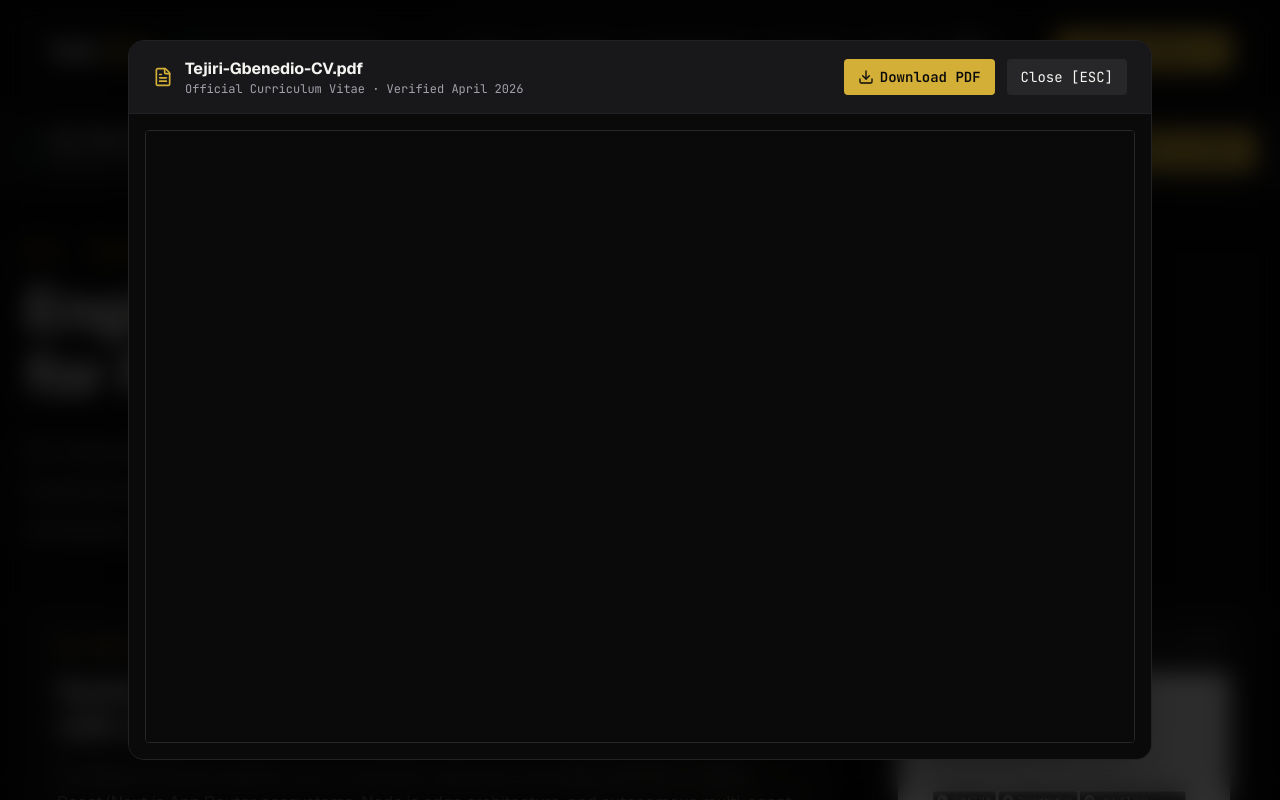
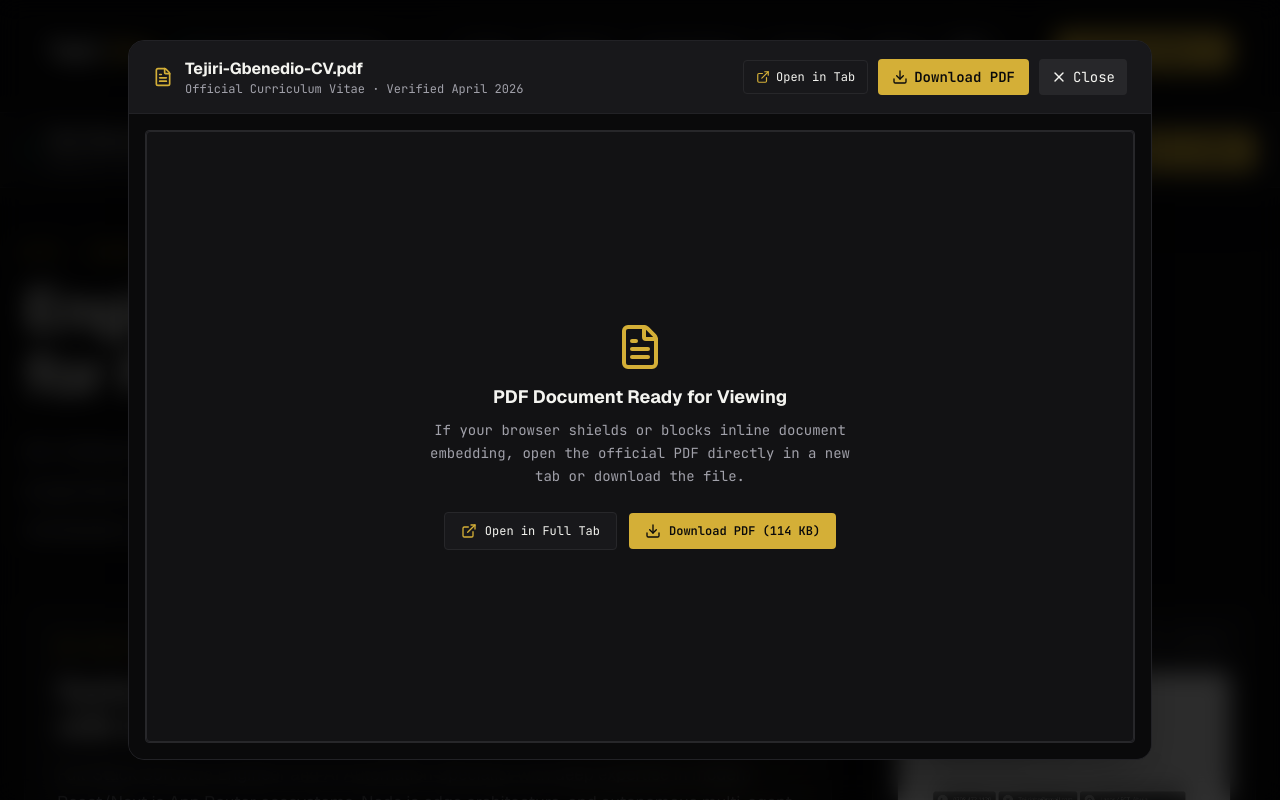
Before and after one commit to Tejiri-Gbenedio/Tejiri-Gbenedio, a Next.js app: page /cv in a window 1280 px wide. Both pictures are taken after a click on the button "Preview PDF Document". Shown: the top 800 px of the page. Built offline with nearby package versions, Linux system fonts and the light colour scheme.

Commit message:
fix: allow same-origin iframe embedding and enhance PDF modal fallback

```diff
--- a/next.config.ts
+++ b/next.config.ts
@@ -6,7 +6,8 @@ const nextConfig: NextConfig = {
       {
         source: '/(.*)',
         headers: [
-          { key: 'X-Frame-Options', value: 'DENY' },
+          { key: 'X-Frame-Options', value: 'SAMEORIGIN' },
+          { key: 'Content-Security-Policy', value: "frame-ancestors 'self'" },
           { key: 'X-Content-Type-Options', value: 'nosniff' },
           { key: 'Referrer-Policy', value: 'strict-origin-when-cross-origin' },
           { key: 'Permissions-Policy', value: 'camera=(), microphone=(), geolocation=()' },
--- a/src/components/cv/CVView.tsx
+++ b/src/components/cv/CVView.tsx
@@ -1,6 +1,6 @@
 'use client'
 
-import React, { useState } from 'react'
+import React, { useState, useEffect } from 'react'
 import Image from 'next/image'
 import Link from 'next/link'
 import MaskText from '@/components/motion/MaskText'
@@ -25,11 +25,28 @@ import {
   ChevronRight,
   Briefcase,
   GraduationCap,
+  X,
 } from 'lucide-react'
 import { builderCredential, contactLinks, cv } from '@/data/portfolio'
 
 export default function CVView() {
   const [showPdfModal, setShowPdfModal] = useState(false)
+
+  useEffect(() => {
+    const handleKeyDown = (e: KeyboardEvent) => {
+      if (e.key === 'Escape') setShowPdfModal(false)
+    }
+    if (showPdfModal) {
+      document.body.style.overflow = 'hidden'
+      window.addEventListener('keydown', handleKeyDown)
+    } else {
+      document.body.style.overflow = ''
+    }
+    return () => {
+      document.body.style.overflow = ''
+      window.removeEventListener('keydown', handleKeyDown)
+    }
+  }, [showPdfModal])
 
   const experience = [
     {
@@ -513,22 +530,39 @@ export default function CVView() {
 
       {/* PDF Modal Preview */}
       {showPdfModal && (
-        <div className="fixed inset-0 z-50 flex items-center justify-center p-4 sm:p-6 bg-black/80 backdrop-blur-md animate-in fade-in duration-200">
-          <div className="relative w-full max-w-5xl h-[90vh] bg-[#121214] border border-[#222226] rounded-2xl shadow-2xl flex flex-col overflow-hidden">
-            <div className="flex items-center justify-between px-6 py-4 border-b border-[#222226] bg-[#18181B]">
-              <div className="flex items-center gap-3">
-                <FileText className="w-5 h-5 text-[#D4AF37]" />
-                <div>
-                  <h3 className="font-sans text-base font-bold text-[#F4F4F0]">
+        <div
+          onClick={() => setShowPdfModal(false)}
+          className="fixed inset-0 z-50 flex items-center justify-center p-4 sm:p-6 bg-black/80 backdrop-blur-md animate-in fade-in duration-200"
+        >
+          <div
+            onClick={(e) => e.stopPropagation()}
+            className="relative w-full max-w-5xl h-[90vh] bg-[#121214] border border-[#222226] rounded-2xl shadow-2xl flex flex-col overflow-hidden"
+          >
+            <div className="flex items-center justify-between px-6 py-4 border-b border-[#222226] bg-[#18181B] gap-4 flex-wrap">
+              <div className="flex items-center gap-3 min-w-0">
+                <FileText className="w-5 h-5 text-[#D4AF37] shrink-0" />
+                <div className="truncate">
+                  <h3 className="font-sans text-base font-bold text-[#F4F4F0] truncate">
                     Tejiri-Gbenedio-CV.pdf
                   </h3>
-                  <p className="font-mono text-xs text-[#A1A1AA]">
+                  <p className="font-mono text-xs text-[#A1A1AA] truncate">
                     Official Curriculum Vitae · Verified April 2026
                   </p>
                 </div>
               </div>
 
-              <div className="flex items-center gap-3">
+              <div className="flex items-center gap-2.5 ml-auto">
+                <a
+                  href={contactLinks.cvPdf}
+                  target="_blank"
+                  rel="noopener noreferrer"
+                  className="hidden sm:inline-flex items-center gap-1.5 px-3 py-2 rounded bg-[#18181B] hover:bg-[#222226] border border-[#27272A] hover:border-[#D4AF37]/40 text-xs font-mono text-[#F4F4F0] transition-colors"
+                  title="Open PDF in full browser tab"
+                >
+                  <ExternalLink className="w-3.5 h-3.5 text-[#D4AF37]" />
+                  <span>Open in Tab</span>
+                </a>
+
                 <a
                   href={contactLinks.cvPdf}
                   download="Tejiri-Gbenedio-CV.pdf"
@@ -537,21 +571,52 @@ export default function CVView() {
                   <Download className="w-4 h-4" />
                   <span>Download PDF</span>
                 </a>
+
                 <button
                   onClick={() => setShowPdfModal(false)}
-                  className="px-3.5 py-2 rounded bg-[#27272A] hover:bg-[#333338] text-xs md:text-sm font-mono text-[#F4F4F0] transition-colors"
+                  className="inline-flex items-center gap-1.5 px-3 py-2 rounded bg-[#27272A] hover:bg-[#333338] text-xs md:text-sm font-mono text-[#F4F4F0] transition-colors"
                 >
-                  Close [ESC]
+                  <X className="w-4 h-4" />
+                  <span className="hidden sm:inline">Close</span>
                 </button>
               </div>
             </div>
 
             <div className="flex-1 w-full h-full bg-[#0A0A0B] p-2 sm:p-4">
-              <iframe
-                src={`${contactLinks.cvPdf}#view=FitH`}
-                title="Tejiri Gbenedio CV Document Preview"
-                className="w-full h-full rounded border border-[#27272A]"
-              />
+              <object
+                data={`${contactLinks.cvPdf}#view=FitH`}
+                type="application/pdf"
+                className="w-full h-full rounded border border-[#27272A] bg-[#18181B]"
+              >
+                <div className="w-full h-full flex flex-col items-center justify-center p-8 text-center bg-[#121214] rounded border border-[#27272A]">
+                  <FileText className="w-12 h-12 text-[#D4AF37] mb-3" />
+                  <h4 className="font-sans text-lg font-bold text-[#F4F4F0] mb-2">
+                    PDF Document Ready for Viewing
+                  </h4>
+                  <p className="font-mono text-sm text-[#A1A1AA] max-w-md mb-6 leading-relaxed">
+                    If your browser shields or blocks inline document embedding, open the official PDF directly in a new tab or download the file.
+                  </p>
+                  <div className="flex flex-wrap items-center justify-center gap-3">
+                    <a
+                      href={contactLinks.cvPdf}
+                      target="_blank"
+                      rel="noopener noreferrer"
+                      className="inline-flex items-center gap-2 px-4 py-2.5 rounded bg-[#18181B] border border-[#27272A] hover:border-[#D4AF37]/50 text-xs font-mono text-[#F4F4F0]"
+                    >
+                      <ExternalLink className="w-4 h-4 text-[#D4AF37]" />
+                      <span>Open in Full Tab</span>
+                    </a>
+                    <a
+                      href={contactLinks.cvPdf}
+                      download="Tejiri-Gbenedio-CV.pdf"
+                      className="inline-flex items-center gap-2 px-4 py-2.5 rounded bg-[#D4AF37] text-[#0A0A0B] text-xs font-mono font-bold"
+                    >
+                      <Download className="w-4 h-4" />
+                      <span>Download PDF (114 KB)</span>
+                    </a>
+                  </div>
+                </div>
+              </object>
             </div>
           </div>
         </div>
```
